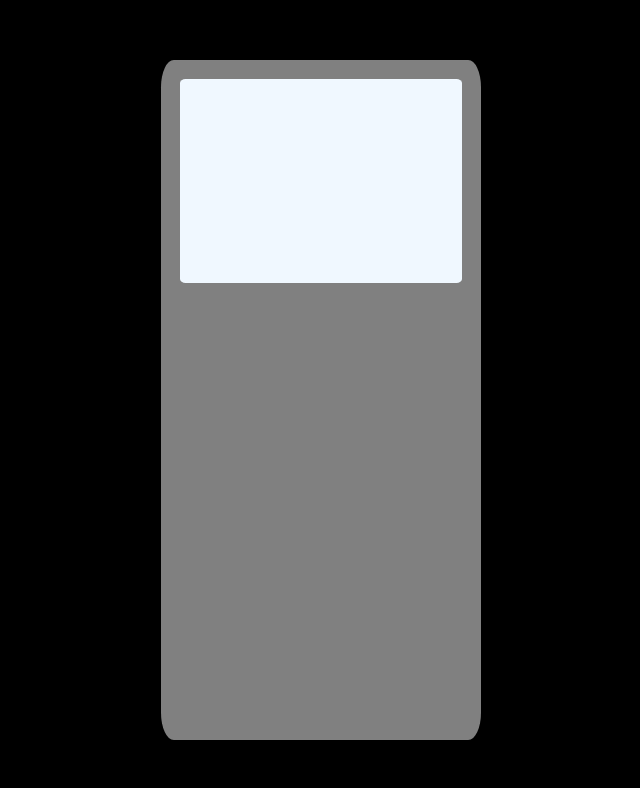
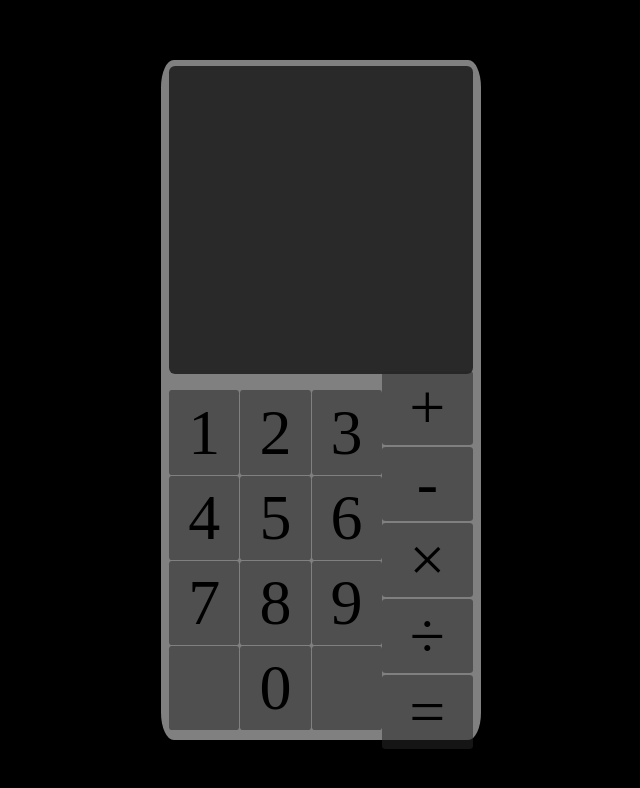
Before and after one commit to Jiji344/Calculatrice, a website built with Vite: page Calculatrice/index.html in a window 1280 px wide. Shown: the whole page, without its empty margins (319-959 px from the left). Built offline with nearby package versions, Linux system fonts and the light colour scheme.

Commit message:
mise en forme

```diff
--- a/Calculatrice/index.html
+++ b/Calculatrice/index.html
@@ -2,7 +2,7 @@
 <html lang="fr">
   <head>
     <meta charset="UTF-8" />
-    <link rel="icon" type="image/svg+xml" href="/vite.svg" />
+    <link rel="icon" type="image/svg+xml" href="/calcul.svg" />
     <meta name="viewport" content="width=device-width, initial-scale=1.0" />
     <title>Calculatrice</title>
   </head>
@@ -10,11 +10,41 @@
     <div class="app">
 
       <div class="calculatrice">
+
                 <div class="screen">
+
+
                 </div>
+
+                <div class="chiffreContainer">
+
+
                     <div class="chiffre">
+                      <span class="un">1</span>
+                      <span class="deux">2</span>
+                      <span class="trois">3</span>
+                      <span class="quatre">4</span>
+                      <span class="cinq">5</span>
+                      <span class="six">6</span>
+                      <span class="sept">7</span>
+                      <span class="huit">8</span>
+                      <span class="neuf">9</span>
+                      <span class="vide"></span>
+                      <span class="zero">0</span>
+                      <span class="vide"></span>
+
                       </div>
+
                       <div class="math">
+
+                        <span class="plus">+</span>
+                        <span class="moins">-</span>
+                        <span class="multiple">×</span>
+                        <span class="divise">÷</span>
+                        <span class="egal">=</span>
+
+                      </div>
+
                   </div>
       </div>
 
--- a/Calculatrice/style.css
+++ b/Calculatrice/style.css
@@ -19,13 +19,69 @@
   border-radius:4%;
   display: flex;
   justify-content: center;
+  flex-direction: column;
+  align-items: center;
 
 }
 
 .screen {
   border-radius:2%;
-  margin:6%;
+  margin:2%;
+  width:95%;
+  height:50%;
+  background-color: rgba(19, 19, 19, 0.795);
+}
+
+.chiffreContainer {
+  margin:3%;
+  width:95%;
+  height:50%;
+  background-color: rgba(0, 136, 255, 0);
+  display: flex;
+}
+
+.chiffre{
+  justify-content: center;
+  align-items: center;
+  background-color: rgba(0, 0, 0, 0);
+  width: 70%;
+  height:100%;
+  display: grid;
+  grid-template-columns: repeat(3, 33%);
+  gap: 1px;
+
+
+}
+
+.chiffre span{
+  font-size:4em;
+  display: flex;
+  background-color: rgba(39, 39, 39, 0.548);
   width:100%;
-  height:30%;
-  background-color: aliceblue;
+  height: 100%;
+  justify-content: center;
+  align-items: center;
+  border-radius: 4%;
 }
+
+.math{
+  justify-content: center;
+  align-items: center;
+  background-color: rgba(8, 107, 221, 0);
+  width: 30%;
+  height:100%;
+  display: flex;
+  gap: 2px;
+  flex-direction: column;
+}
+
+.math span{
+  font-size:4em;
+  display: flex;
+  background-color: rgba(39, 39, 39, 0.548);
+  width:100%;
+  height: 100%;
+  justify-content: center;
+  align-items: center;
+  border-radius: 4%;
+}
```
Also changed, not shown: Calculatrice/public/calcul.svg (added). Lines whose indentation alone changed are shown as unchanged.
